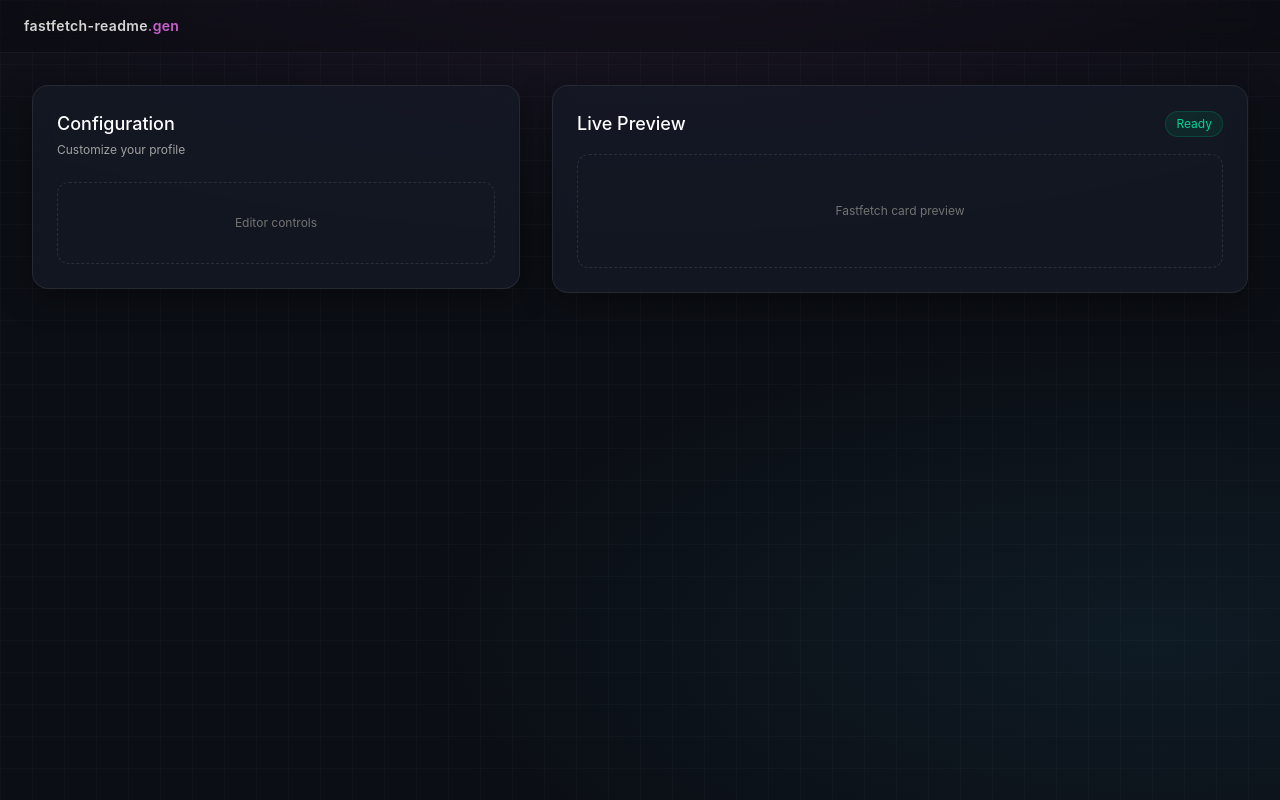
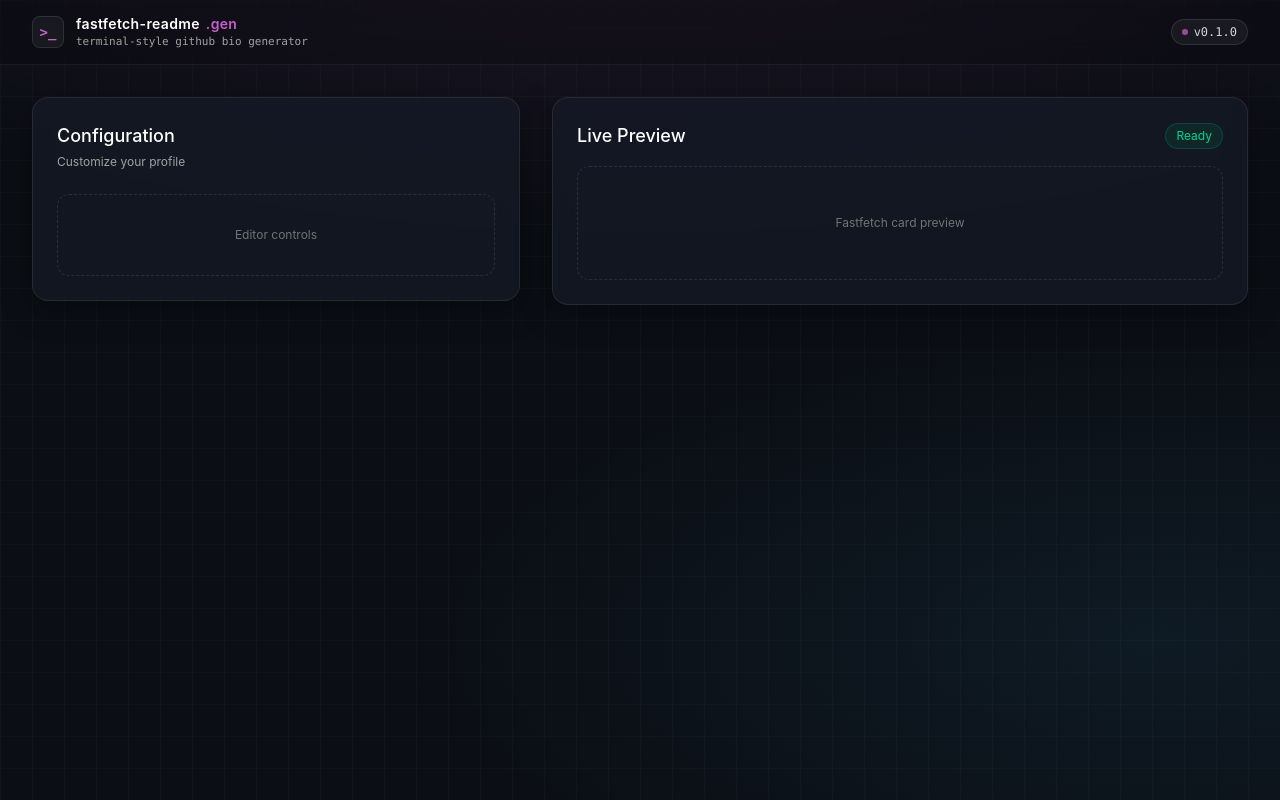
Before and after one commit to girimohit/ascii-fetch, a React (Vite) app: page / in a window 1280 px wide. Built offline with nearby package versions, Linux system fonts and the light colour scheme.

Commit message:
connect header to app layout

```diff
--- a/src/App.tsx
+++ b/src/App.tsx
@@ -1,14 +1,10 @@
+import Header from './components/Header';
+
 export default function App() {
   return (
     <div className="min-h-screen flex flex-col">
-      {/* Top Header Placeholder */}
-      <header className="border-b border-white/5 bg-black/20 backdrop-blur-md px-6 py-4">
-        <div className="max-w-7xl mx-auto flex items-center justify-between">
-          <span className="font-semibold tracking-wide text-sm text-neutral-300">
-            fastfetch-readme<span className="text-[#C660CE]">.gen</span>
-          </span>
-        </div>
-      </header>
+      {/* Top Header */}
+      <Header />
 
       {/* Main Workspace */}
       <main className="flex-1 max-w-7xl w-full mx-auto p-4 sm:p-6 lg:p-8">
```
